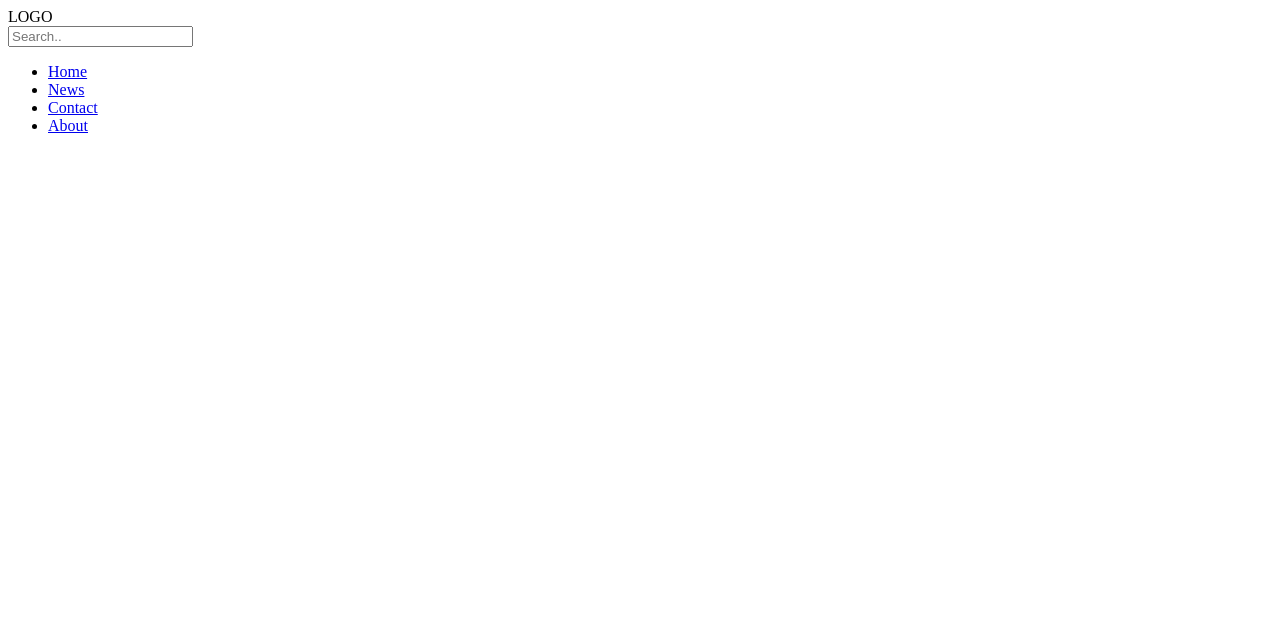
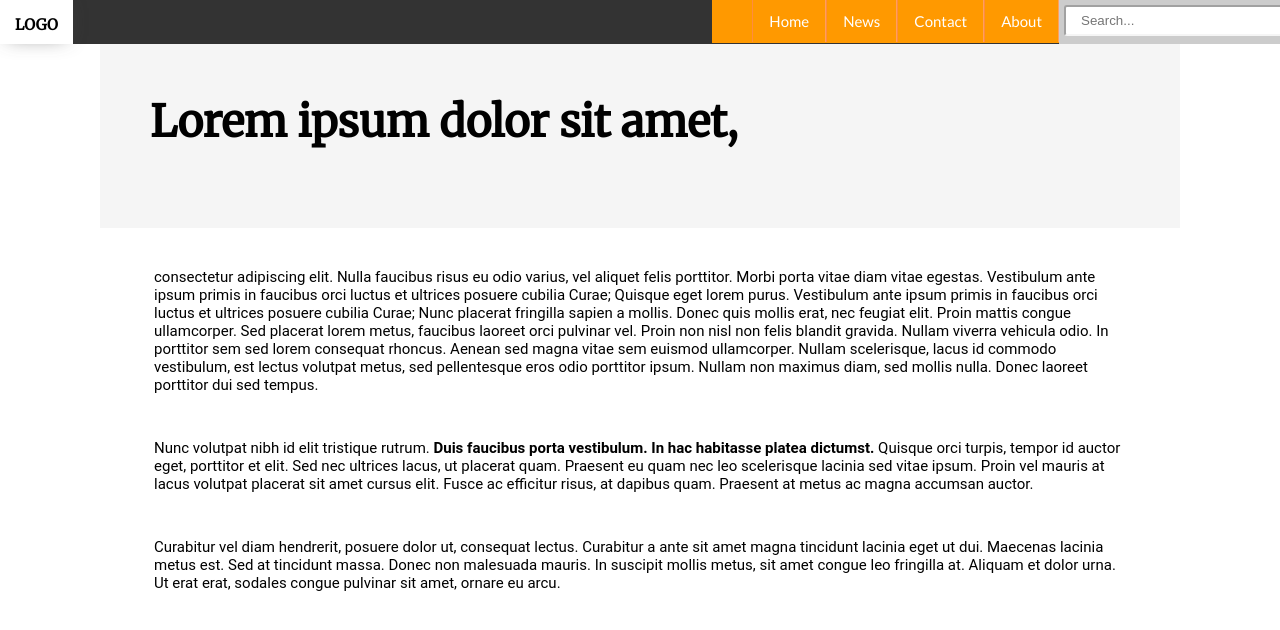
Before and after one commit to tanapta/css_training, a plain HTML site: page index.html in a window 1280 px wide. Drawn offline with Linux system fonts and the light colour scheme.

Commit message:
0.0.1 - google fonts, style link
1. google fonts added
2. css file linked, doh!
3. lots of css fixes

```diff
--- a/index.html
+++ b/index.html
@@ -1,18 +1,21 @@
 <!DOCTYPE html>
 <html>
 <head>
+	<link rel="stylesheet" type="text/css" href="style.css">
+	<link href="https://fonts.googleapis.com/css?family=Merriweather|Lato" rel="stylesheet">
 <style>
+/* empty for now */
 </style>
 </head>
 <body>
 <div class="menutop">
- <div class="logo">
- LOGO
- </div>
- <div class="search-field">
-  <input type="text" name="search" placeholder="Search..">
- </div>
- <div class=odnosniki>
+	<div class="logo">
+		<p class="logo-font">LOGO</p>
+	</div>
+	<div class="search-field">
+		<input type="text" name="search" placeholder="Search...">
+	</div>
+ <div class="odnosniki">
   <ul>
    <li><a href="#home">Home</a></li>
    <li><a href="#news">News</a></li>
@@ -21,6 +24,20 @@
   </ul>
  </div>
 </div>
+<div class="content">
+	<div class="cfull">
+	<div class="section-header">
+		<h1>Lorem ipsum dolor sit amet,</h1>
+		</div>
+		<div id="omnie">
+		<p>consectetur adipiscing elit. Nulla faucibus risus eu odio varius, vel aliquet felis porttitor. Morbi porta vitae diam vitae egestas. Vestibulum ante ipsum primis in faucibus orci luctus et ultrices posuere cubilia Curae; Quisque eget lorem purus. Vestibulum ante ipsum primis in faucibus orci luctus et ultrices posuere cubilia Curae; Nunc placerat fringilla sapien a mollis. Donec quis mollis erat, nec feugiat elit. Proin mattis congue ullamcorper. Sed placerat lorem metus, faucibus laoreet orci pulvinar vel. Proin non nisl non felis blandit gravida. Nullam viverra vehicula odio. In porttitor sem sed lorem consequat rhoncus. Aenean sed magna vitae sem euismod ullamcorper. Nullam scelerisque, lacus id commodo vestibulum, est lectus volutpat metus, sed pellentesque eros odio porttitor ipsum. Nullam non maximus diam, sed mollis nulla. Donec laoreet porttitor dui sed tempus.</p>
 
+<p>Nunc volutpat nibh id elit tristique rutrum. <strong>Duis faucibus porta vestibulum. In hac habitasse platea dictumst. </strong>Quisque orci turpis, tempor id auctor eget, porttitor et elit. Sed nec ultrices lacus, ut placerat quam. Praesent eu quam nec leo scelerisque lacinia sed vitae ipsum. Proin vel mauris at lacus volutpat placerat sit amet cursus elit. Fusce ac efficitur risus, at dapibus quam. Praesent at metus ac magna accumsan auctor.</p>
+
+<p>Curabitur vel diam hendrerit, posuere dolor ut, consequat lectus. Curabitur a ante sit amet magna tincidunt lacinia eget ut dui. Maecenas lacinia metus est. Sed at tincidunt massa. Donec non malesuada mauris. In suscipit mollis metus, sit amet congue leo fringilla at. Aliquam et dolor urna. Ut erat erat, sodales congue pulvinar sit amet, ornare eu arcu.</p>
+			</div>
+		</div>
+</div>
+<div class="footer">
 </body>
 </html>
--- a/style.css
+++ b/style.css
@@ -2,80 +2,147 @@
 body {
 padding: 0;
 margin: 0;
-font-family: Arial, sans-serif;
+font-family: 'Lato', sans-serif;
 }
 
+/*--------------------------------------- text */
+
+html {
+  font-size: 15px;
+}
+
+h1 {
+	font-size: 2.9em;
+	font-family: 'Merriweather', serif;
+    display: block;
+    -webkit-margin-before: 0em;
+    -webkit-margin-after: em;
+    -webkit-margin-start: 0px;
+    -webkit-margin-end: 0px;
+    font-weight: bold;
+}
+
+p {
+  font-size: 1rem;
+  color: ccc;
+  font-family: 'Roboto', sans-serif;
+  padding:25px 5% 5px 5%;
+}
 /*--------------------------------------- Header structure */
 .menutop {
     background-color: #333;
+	height:44px;
+	display:block;
+	position:static;
 }
 
-.menutop .logo {
-color:#000;
-display:inline-block;
-background-color:#fff;
-padding:8px 15px;
-width:auto;
+/* LOGO etc */
+
+.logo {
+  vertical-align:middle;
+  display:block;
+  float:left;
+  background-color:#fff;
+  height:44px;
+  overflow:hidden;
+	-webkit-box-shadow: 0px 0px 20px -8px rgba(71,71,71,0.8);
+	-moz-box-shadow: 0px 0px 20px -8px rgba(71,71,71,0.8);
+	box-shadow: 0px 0px 20px -8px rgba(71,71,71,0.8);
 }
 
+.logo-font {
+	color:#000;
+	font-size: 1rem;
+    font-weight: 900;
+    font-family: 'Merriweather', serif;
+    text-decoration: none;
+    text-align: center;
+	vertical-align:middle;
+	padding:0 15px;
+}
+
+/*--------------------------------------- nawigacja */
 .odnosniki {
+
+display:flex;
+background-color:#ff9900;
 float:right;
-display:block;
-position:relative;
-background-color:#ff9900;
 }
 
 ul {
     list-style-type: none;
-    margin: 0;
-    padding: 0;
     overflow: hidden;
+	margin:0;
 }
 
 li {
-    float: right;
+    float: left;
+	text-align:center;
+		height:43px
 }
 
 li a {
-    display: block;
+    display: inline-block;
     color: #fff;
     text-align: center;
-    padding: 8px 16px;
+    padding: 12px 16px;
     text-decoration: none;
-width:auto;
+    border-left: 1px solid #ff8c3f;
+    border-right: 1px solid #ff9f5f;
 }
 
 li a:hover {
-    background-color: #111;
+	display: block;
+    background-color: #000;
+	border-bottom:1px solid #ccc;
+	-webkit-box-shadow: 0px 0px 20px -8px rgba(71,71,71,0.2);
+	-moz-box-shadow: 0px 0px 20px -8px rgba(71,71,71,0.2);
+	box-shadow: 0px 0px 20px -8px rgba(71,71,71,0.2);
 }
 
-/*--------------------------------------- Search field */
+/*--------------------------------------- Search field & text fields*/
+
+input, textarea, keygen, select, button {
+	-webkit-transition: width 0.8s ease-in-out;
+    transition: width 0.8s ease-in-out;
+    text-rendering: auto;
+    color: initial;
+    letter-spacing: normal;
+    word-spacing: normal;
+    text-transform: none;
+    text-indent: 0px;
+    text-shadow: none;
+    display: inline-block;
+    text-align: start;
+    margin: 5px 5px;
+    font: 15px;
+	padding:6px 15px 6px 15px;
+	width: auto;
+	border-radius:3px;
+	border: 2px inset #f5f5f5;
+	width:90%;
+	vertical-align: middle;
+}
 
 .search-field {
-float:right;
-position:baseline;
-background-color:#ccc;
-padding:7px 15px 6px 15px;
-}
-
-.input[type=text] {
-    width: 100%;
-    -webkit-transition: width 0.8s ease-in-out;
-    transition: width 0.8s ease-in-out;
-}
-
-input[type=text]:focus {
-    width: 98%;
+	float:right;
+	position:relative;
+	background-color:#ccc;
+	height: 44px;
+	overflow: hidden;
+	clear:right;
 }
 
 /*--------------------------------------------------------------------- MEDIAQUERIES */
 
-
-@media only screen and (max-width: 600px) {
+@media only screen and (max-width: 632px) {
 /* mobile - max 600px for now*/
 
 .odnosniki {
 width:100%;
+}
+li a{
+	text-align:center;
 }
 
 .search-field{
@@ -85,10 +152,31 @@ display:block;
 text-align:center;
 -webkit-transition: width 0.8s ease-in-out;
 transition: width 0.8s ease-in-out;
+padding-top:5px;
+margin:0px;
 }
 
-.menutop .logo {
-display:flex;
+.logo {
+display:block;
 margin:0;
-width:auto;
+width:100%;
+text-align:center;
 }
+
+/*--------------------------------------------------------------------- Content type */
+
+.content{
+max-width: 1080px;
+    display: block;
+    margin: auto;
+}
+}
+.cfull {
+	max-width:1080px;
+	margin:auto;
+}
+
+.section-header{
+	background-color:#f5f5f5;
+	padding:50px;
+}
```
